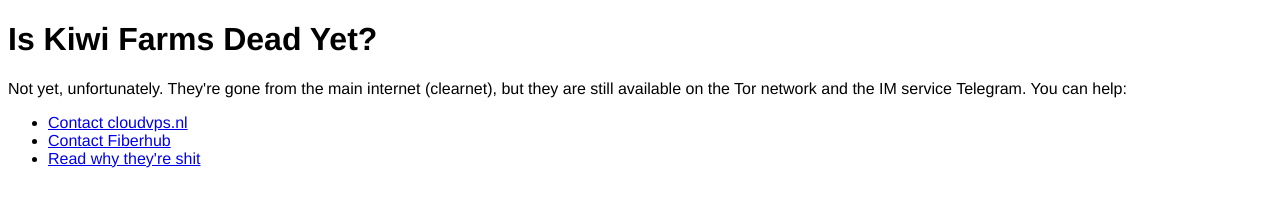
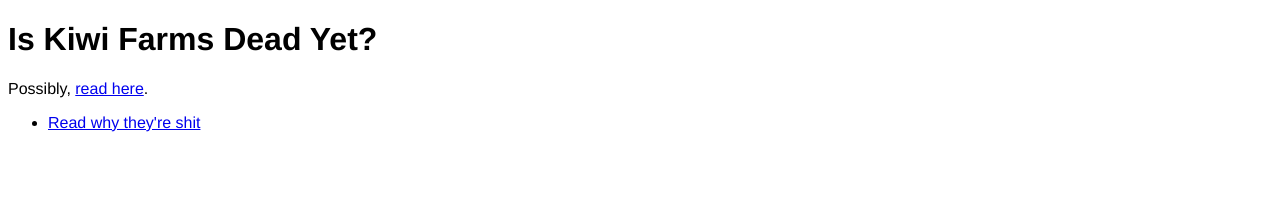
Before and after one commit to fuck-kiwifarms/iskiwifarmsdeadyet, a plain HTML site: page index.html in a window 1280 px wide. Drawn offline with Linux system fonts and the light colour scheme.

Commit message:
Update index.html

```diff
--- a/index.html
+++ b/index.html
@@ -23,10 +23,8 @@
   </head>
   <body>
     <h1>Is Kiwi Farms Dead Yet?</h1>
-    <p>Not yet, unfortunately. They're gone from the main internet (clearnet), but they are still available on the Tor network and the IM service Telegram. You can help:</p>
+    <p>Possibly, <a href="https://t.me/kiwifarms/23">read here</a>.</p>
     <ul>
-      <li><a href="https://www.cloudvps.nl/neem-contact-met-me-op/">Contact cloudvps.nl</a></li>
-      <li><a href="https://fiberhub.com/contact.php">Contact Fiberhub</a></li>
       <li><a href="https://www.dropkiwifarms.net/">Read why they're shit</a></li>
     </ul>
   </body>
```
